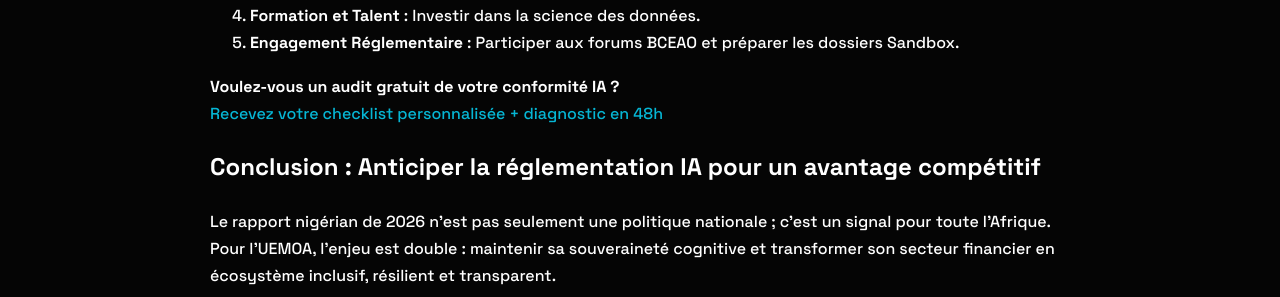
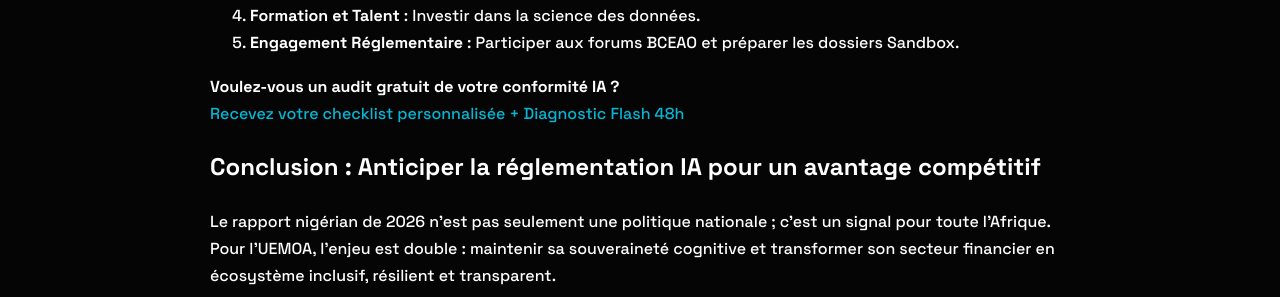
Before and after one commit to GSF-CONSULTING-INTERNATIONALE/.github.io-, a Jekyll site: the page built from _posts/2026-03-17-bac-a-sable-reglementaire-nigerian-ia-uemoa.md, in a window 1280 px wide and 900 px high, scrolled down 5390 px. Shown: the part 157-454 px from the top of the window. Built offline with Jekyll 4.4.1, drawn with Linux system fonts in a browser that asks for light colours; some of the changed lines change nothing that is shown.

Commit message:
Updated 1 file via CloudCannon.

```diff
--- a/_posts/2026-03-17-bac-a-sable-reglementaire-nigerian-ia-uemoa.md
+++ b/_posts/2026-03-17-bac-a-sable-reglementaire-nigerian-ia-uemoa.md
@@ -35,7 +35,7 @@
 | Utilisateurs enregistrés BVN           | 67,8 millions                        |
 
 **Prêt à répliquer le modèle nigérian dans votre institution UEMOA ?**
-[Contactez-nous pour une étude de faisabilité Sandbox 2.0 IA – Réduisez votre time-to-market de 50 % tout en renforçant la conformité](mailto:contact@gsfconsultinginternational.com?subject=Sandbox%202.0%20IA%20UEMOA%20-%20Acc%C3%A9l%C3%A9rez%20votre%20time-to-market%20de%2050%25%20avec%20le%20mod%C3%A8le%20CBN)
+[Contactez-nous pour une étude de faisabilité Sandbox 2.0 IA – Réduisez votre time-to-market de 50 % tout en renforçant la conformité](mailto:contact@gsfconsultinginternational.com?subject=Sandbox%202.0%20IA%20UEMOA%20-%20Acc%C3%A9l%C3%A9rez%20votre%20time-to-market%20de%2050%25%20avec%20le%20mod%C3%A8le%20CBN&body=Bonjour%20GSF%20Consulting%2C%0A%0AJe%20souhaite%20une%20%C3%A9tude%20de%20faisabilit%C3%A9%20Sandbox%202.0%20IA%20adapt%C3%A9e%20%C3%A0%20ma%20banque%20ou%20fintech%20UEMOA.%0A%0AInformations%20%3A%0A-%20Nom%20%3A%0A-%20Soci%C3%A9t%C3%A9%20%3A%0A-%20Fintech%20agr%C3%A9%C3%A9e%20BCEAO%20%3A%20Oui%20%2F%20Non%0A-%20Volume%20mensuel%20transactions%20%3A%0A-%20Core%20Banking%20%3A%0A%0APriorit%C3%A9s%20%3A%0A%5B%20Acc%C3%A9l%C3%A9ration%20time-to-market%20%2F%20Conformit%C3%A9%20IA%20%2F%20RegTech%20%2F%20Inclusion%20financi%C3%A8re%20%5D%0A%0ACordialement%2C)
 
 ## Le Bac à Sable 2.0 : Tester, Apprendre, Codifier – Comment la CBN transforme les pilotes IA en règles officielles
 
@@ -87,7 +87,7 @@
 | Phase 3 : Institutionnalisation | 9-18 mois | Single Regulatory Window + passeport réglementaire régional    |
 
 **Besoin d’un accompagnement personnalisé pour lancer votre Sandbox 2.0 ?**
-[Contactez GSF pour un calendrier sur mesure adapté à votre banque UEMOA](mailto:contact@gsfconsultinginternational.com?subject=Calendrier%20transposition%20Sandbox%202.0%20CBN%20-%20Acc%C3%A9l%C3%A9rez%20votre%20conformit%C3%A9%20IA%20en%203%20phases)
+[Contactez GSF pour un calendrier sur mesure adapté à votre banque UEMOA](mailto:contact@gsfconsultinginternational.com?subject=Calendrier%20transposition%20Sandbox%202.0%20CBN%20-%20Acc%C3%A9l%C3%A9rez%20votre%20conformit%C3%A9%20IA%20en%203%20phases&body=Bonjour%20GSF%20Consulting%2C%0A%0AJe%20souhaite%20un%20calendrier%20de%20transposition%20Sandbox%202.0%20IA%20sur%20mesure%20pour%20ma%20structure%20UEMOA.%0A%0AInformations%20%3A%0A-%20Nom%20%3A%0A-%20Soci%C3%A9t%C3%A9%20%3A%0A-%20Fintech%20agr%C3%A9%C3%A9e%20BCEAO%20%3A%20Oui%20%2F%20Non%0A-%20Volume%20mensuel%20transactions%20%3A%0A-%20Core%20Banking%20%3A%0A%0APriorit%C3%A9s%20%3A%0A%5B%20Phase%201%20Forum%20%2F%20Phase%202%20Pilote%20IA%20%2F%20Phase%203%20Single%20Window%20%2F%20Passeport%20r%C3%A9gional%20%5D%0A%0ACordialement%2C)
 
 ## IA et Flux Financiers Illicites : renforcer l’arsenal de l’UEMOA avec l’analyse de graphes et Isolation Forest
 
@@ -108,7 +108,7 @@
 5. **Engagement Réglementaire** : Participer aux forums BCEAO et préparer les dossiers Sandbox.
 
 **Voulez-vous un audit gratuit de votre conformité IA ?**
-[Recevez votre checklist personnalisée + diagnostic en 48h](mailto:contact@gsfconsultinginternational.com?subject=Audit%20gratuit%20Checklist%20Conformit%C3%A9%20IA%20UEMOA%20-%20Gouvernance%20et%20risques%20r%C3%A9glementaires)
+[Recevez votre checklist personnalisée + Diagnostic Flash 48h](mailto:contact@gsfconsultinginternational.com?subject=Diagnostic%20Flash%2048h%20Conformit%C3%A9%20IA%20UEMOA%20-%20Maturit%C3%A9%20Sandbox%20et%20AML&body=Bonjour%20GSF%20Consulting%2C%0A%0AJe%20demande%20le%20Diagnostic%20Flash%2048h%20sur%20ma%20maturit%C3%A9%20Conformit%C3%A9%20IA%20et%20Sandbox%20BCEAO.%0A%0AInformations%20%3A%0A-%20Nom%20%3A%0A-%20Soci%C3%A9t%C3%A9%20%3A%0A-%20Fintech%20agr%C3%A9%C3%A9e%20BCEAO%20%3A%20Oui%20%2F%20Non%0A-%20Volume%20mensuel%20transactions%20%3A%0A-%20DSO%20actuel%20%3A%0A-%20Core%20Banking%20%3A%0A%0APriorit%C3%A9s%20%3A%0A%5B%20R%C3%A9duction%20co%C3%BBts%20conformit%C3%A9%20%2F%20Conformit%C3%A9%20BCEAO%20%2F%20Automatisation%20KYC-AML%20%2F%20Souverainet%C3%A9%20cognitive%20%5D%0A%0ACordialement%2C)
 
 ## Conclusion : Anticiper la réglementation IA pour un avantage compétitif
 
@@ -119,7 +119,8 @@
 GSF Consulting International accompagne les acteurs financiers dans cette transition vers une IA souveraine et responsable.
 
 **Prochain webinaire GSF – Anticiper les directives BCEAO 2026**
-[Inscrivez-vous ou demandez une consultation privée](mailto:contact@gsfconsultinginternational.com?subject=Webinaire%20BCEAO%202026%20-%20IA%20souveraine%20et%20Sandbox%20UEMOA%20-%20Votre%20place%20dans%20la%20finance%20num%C3%A9rique%20africaine)
+[Inscrivez-vous ou demandez une consultation privée](mailto:contact@gsfconsultinginternational.com?subject=Webinaire%20BCEAO%202026%20-%20IA%20souveraine%20et%20Sandbox%20UEMOA&body=Bonjour%20GSF%20Consulting%2C%0A%0AJe%20souhaite%20m%27inscrire%20au%20prochain%20webinaire%20%22IA%20souveraine%20et%20Sandbox%20UEMOA%22%20ou%20demander%20une%20consultation%20priv%C3%A9e.%0A%0AInformations%20%3A%0A-%20Nom%20%3A%0A-%20Soci%C3%A9t%C3%A9%20%3A%0A-%20Fintech%20agr%C3%A9%C3%A9e%20BCEAO%20%3A%20Oui%20%2F%20Non%0A-%20Volume%20mensuel%20transactions%20%3A%0A-%20Core%20Banking%20%3A%0A%0APriorit%C3%A9s%20%3A%0A%5B%20Participation%20webinaire%20%2F%20Consultation%20priv%C3%A9e%20%2F%20Accompagnement%20Sandbox%20%5D%0A%0ACordialement%2C)
+
 
 ## Sources des citations
 1. The CBN Has a Plan to Make Regulation Work for Fintechs…
```
